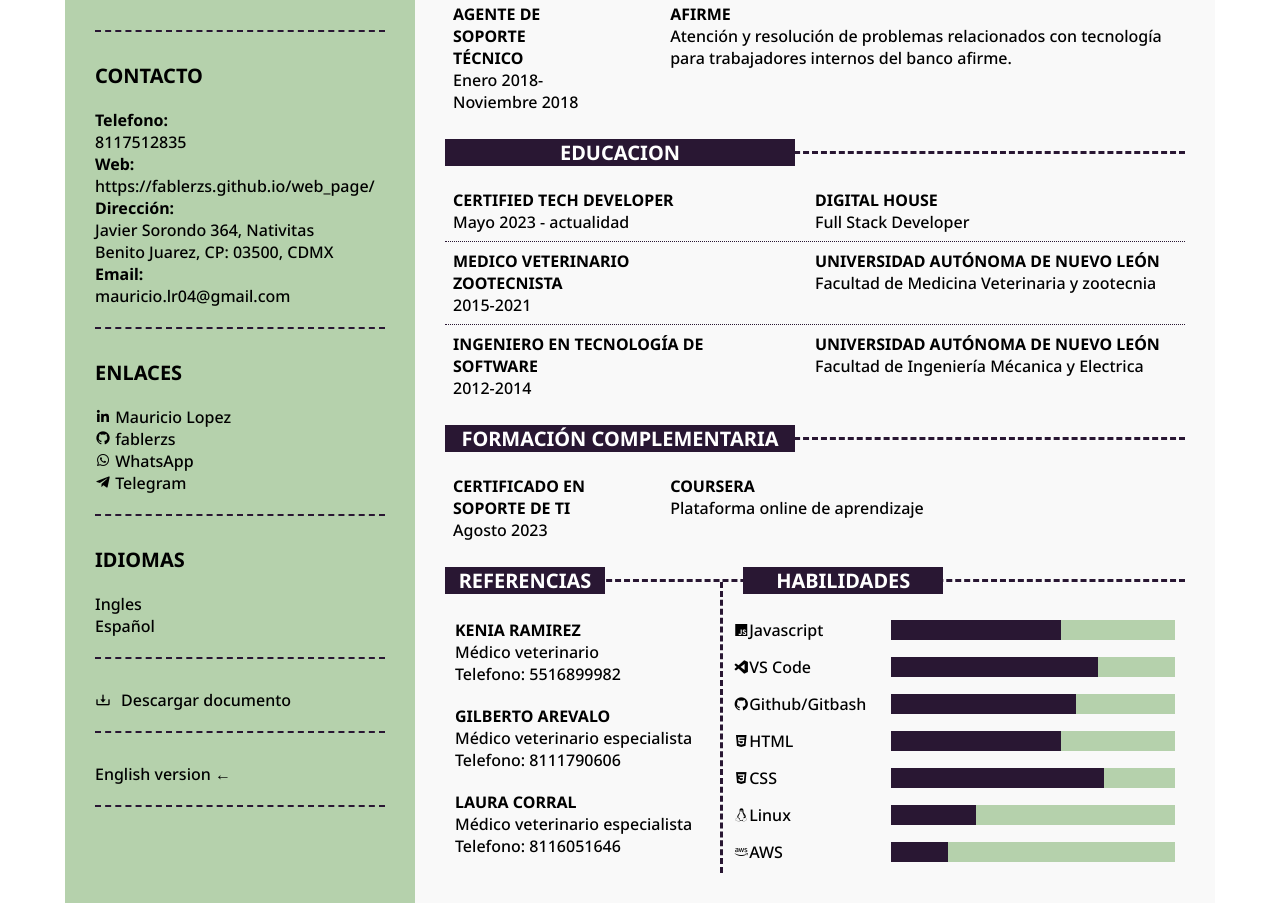
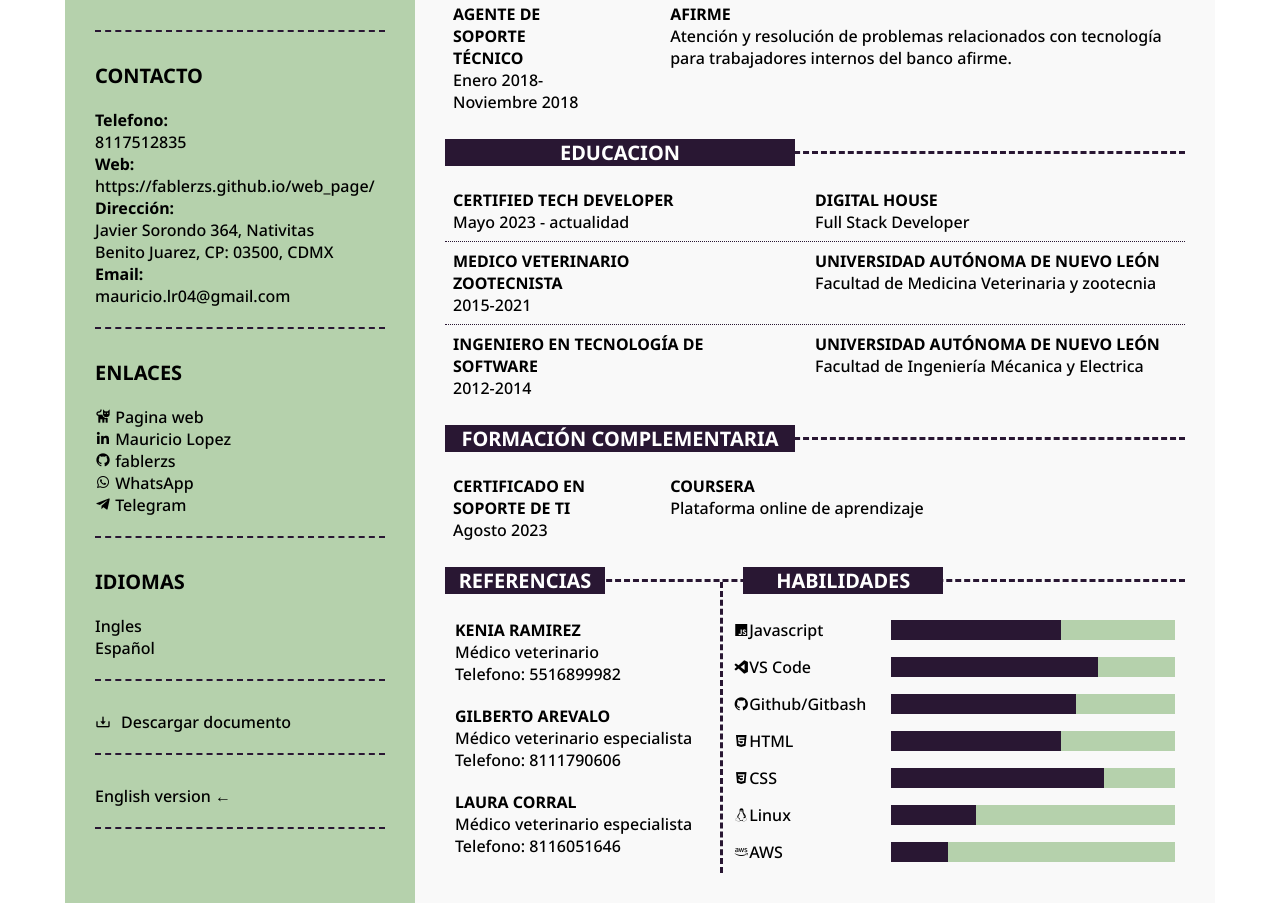
Before and after one commit to fablerzs/Resume, a plain HTML site: page index.html in a window 1280 px wide. Shown: the part 612-1515 px from the top of the page. Drawn offline with nearby package versions, Linux system fonts and the light colour scheme.

Commit message:
add webpage

```diff
--- a/index.html
+++ b/index.html
@@ -27,7 +27,7 @@
         <div class="social_media">
             <h3>ENLACES</h3>
             <ul>
-                <!-- <li><a href="https://fablerzs.github.io/web_page/" target="_blank"><i class='bx bxs-cat'></i>&nbsp;Pagina web</a></li> -->
+                <li><a href="https://fablerzs.github.io/web_page/" target="_blank"><i class='bx bxs-cat'></i>&nbsp;Pagina web</a></li>
                 <li><a href="https://www.linkedin.com/in/fablerzs/" target="_blank"><i class='bx bxl-linkedin'></i>&nbsp;Mauricio Lopez</a></li>
                 <li><a href="https://github.com/fablerzs" target="_blank"><i class='bx bxl-github'></i>&nbsp;fablerzs</a></li>
                 <li><a href="https://wa.me/528117512835" target="_blank"><i class='bx bxl-whatsapp'></i>&nbsp;WhatsApp</a></li>
```
